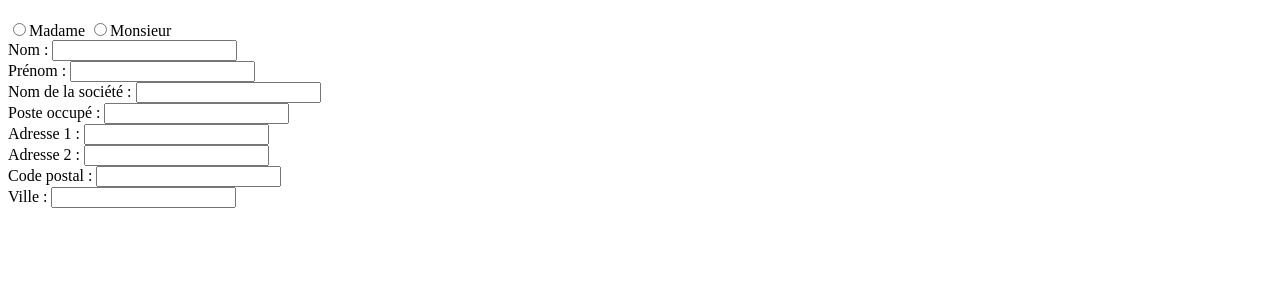
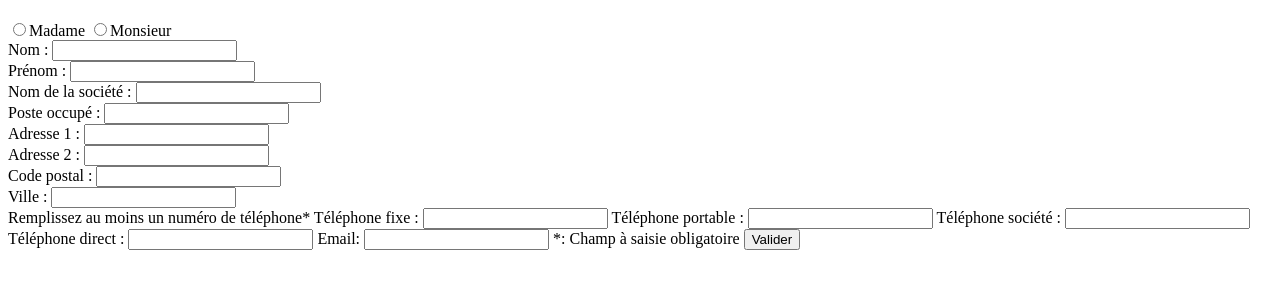
Before and after one commit to PatrickD26/projet-web, a Symfony app: template templates/formulaire.html.twig in a window 1280 px wide. Shown: the part 107-407 px from the top of the page. Run offline with Twig, Linux system fonts and the light colour scheme; the template is opened without the code that fills it, so the values that code supplies are empty; some libraries are stand-ins or nearby versions.

Commit message:
modif front

```diff
--- a/composer.json
+++ b/composer.json
@@ -23,7 +23,8 @@
         "symfony/validator": "^4.0",
         "symfony/web-link": "^4.0",
         "symfony/webpack-encore-pack": "*",
-        "symfony/yaml": "^4.0"
+        "symfony/yaml": "^4.0",
+        "twbs/bootstrap": "^4.1"
     },
     "require-dev": {
         "symfony/browser-kit": "^4.0",
--- a/config/routes.yaml
+++ b/config/routes.yaml
@@ -1,4 +1,3 @@
-<<<<<<< HEAD
 index:
    path: /
    controller: App\Controller\FormController::index
@@ -7,6 +6,3 @@ index:
 formAlreadyFilled:
   path: /completedError
   controller: App\Controller\FormController::completed
-=======
-
->>>>>>> df5e647a691286795f6a5389659fd82a7b73c792
--- a/templates/formulaire.html.twig
+++ b/templates/formulaire.html.twig
@@ -19,16 +19,31 @@
         </div>
 
         Nom : <input type="text" id="nomClient" required><br>
-                Prénom : <input type="text" id="prenomClient"required><br>
+        Prénom : <input type="text" id="prenomClient" required><br>
 
-                    Nom de la société : <input type="text" id="societeClient"required><br>
-                    Poste occupé : <input type="text" id="posteClient"required><br>
+        Nom de la société : <input type="text" id="societeClient" required><br>
+        Poste occupé : <input type="text" id="posteClient" required><br>
 
-                Adresse 1 : <input type="text" id="adresseClient"required><br>
-                Adresse 2 : <input type="text" id="adresse2Client"required><br>
+        Adresse 1 : <input type="text" id="adresseClient" required><br>
+        Adresse 2 : <input type="text" id="adresse2Client" required><br>
         Code postal : <input type="text" id="codePostalClient" required><br>
         Ville : <input type="select" id="villeClient" required><br>
+
+        Remplissez au moins un numéro de téléphone*
+        Téléphone fixe : <input type="text">
+        Téléphone portable : <input type="text">
+
+        Téléphone société : <input type="text" required>
+        Téléphone direct : <input type="text" required>
+
+
+        Email: <input type="text" required>
+
+        *: Champ à saisie obligatoire
+        <input type="button" value="Valider">
     </form>
+
+
 {% endblock %}
 {% block javascripts %}{% endblock %}
 </body>
```
Also changed, not shown: 2 other files. Lines whose indentation alone changed are shown as unchanged.
